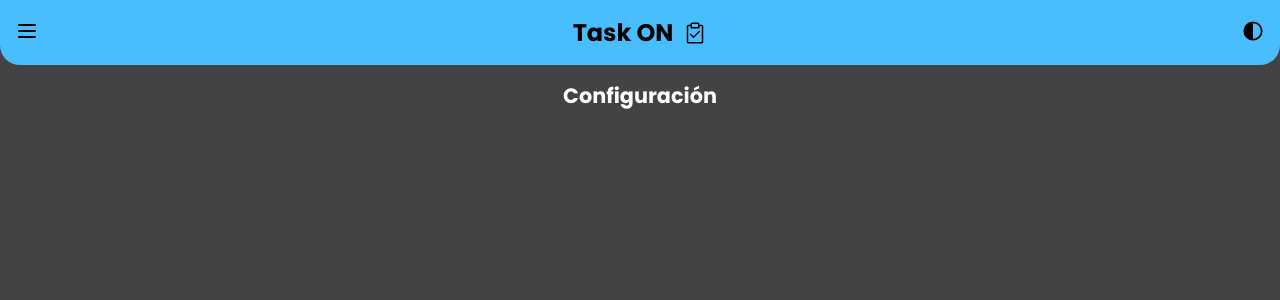
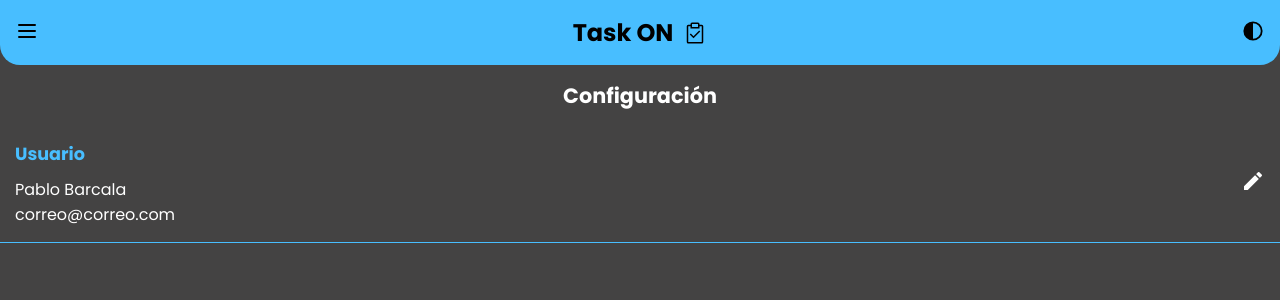
Before and after one commit to pablobarcala/todo-front, an Angular app: page /configuracion in a window 1280 px wide. Shown: the top 300 px of the page. Built offline with nearby package versions, Linux system fonts and the light colour scheme.

Commit message:
agregar componente de usuario a la configuracion

```diff
--- /dev/null
+++ b/src/app/interface/Usuario.ts
@@ -0,0 +1,6 @@
+export interface Usuario {
+    nombre: string,
+    apellido: string,
+    correo: string,
+    password: string
+}
--- a/src/app/modules/configuracion/components/config-header/config-header.component.css
+++ b/src/app/modules/configuracion/components/config-header/config-header.component.css
@@ -7,4 +7,5 @@
 
 .header > h4 {
     font-size: 1.3rem;
+    color: var(--PRIMARY-TEXT);
 }
--- /dev/null
+++ b/src/app/modules/configuracion/components/config-usuario/config-usuario.component.css
@@ -0,0 +1,23 @@
+.usuario {
+    padding: 15px;
+    border-bottom: 1px solid var(--PRIMARY);
+    display: flex;
+    align-items: center;
+    justify-content: space-between;
+}
+
+h4 {
+    font-size: 1.1rem;
+    color: var(--PRIMARY);
+    padding-bottom: 10px;
+}
+
+p {
+    color: var(--PRIMARY-TEXT);
+}
+
+button {
+    background-color: transparent;
+    border: none;
+    color: var(--PRIMARY-TEXT);
+}
--- /dev/null
+++ b/src/app/modules/configuracion/components/config-usuario/config-usuario.component.html
@@ -0,0 +1,12 @@
+<div class="usuario">
+    <div class="info">
+        <h4>Usuario</h4>
+        <p>{{usuario.nombre}} {{usuario.apellido}}</p>
+        <p>{{usuario.correo}}</p>
+    </div>
+    <div class="btn">
+        <button>
+            <mat-icon>edit</mat-icon>
+        </button>
+    </div>
+</div>
--- /dev/null
+++ b/src/app/modules/configuracion/components/config-usuario/config-usuario.component.ts
@@ -0,0 +1,19 @@
+import { Component } from '@angular/core';
+import { Usuario } from '../../../../interface/Usuario';
+import { MaterialModule } from '../../../material/material.module';
+
+@Component({
+  selector: 'app-config-usuario',
+  standalone: true,
+  imports: [MaterialModule],
+  templateUrl: './config-usuario.component.html',
+  styleUrl: './config-usuario.component.css'
+})
+export class ConfigUsuarioComponent {
+  usuario: Usuario = {
+    nombre: "Pablo",
+    apellido: "Barcala",
+    correo: "correo@correo.com",
+    password: ""
+  }
+}
--- a/src/app/modules/configuracion/components/configuracion/configuracion.component.html
+++ b/src/app/modules/configuracion/components/configuracion/configuracion.component.html
@@ -4,5 +4,6 @@
     </mat-drawer>
     <mat-drawer-content>
         <app-config-header></app-config-header>
+        <app-config-usuario></app-config-usuario>
     </mat-drawer-content>
 </mat-drawer-container>
--- a/src/app/modules/configuracion/components/configuracion/configuracion.component.ts
+++ b/src/app/modules/configuracion/components/configuracion/configuracion.component.ts
@@ -3,11 +3,12 @@ import { MaterialModule } from '../../../material/material.module';
 import { SidenavService } from '../../../../services/sidenav.service';
 import { SidenavComponent } from '../../../sidenav/components/sidenav/sidenav.component';
 import { ConfigHeaderComponent } from '../config-header/config-header.component';
+import { ConfigUsuarioComponent } from '../config-usuario/config-usuario.component';
 
 @Component({
   selector: 'app-configuracion',
   standalone: true,
-  imports: [MaterialModule, SidenavComponent, ConfigHeaderComponent],
+  imports: [MaterialModule, SidenavComponent, ConfigHeaderComponent, ConfigUsuarioComponent],
   templateUrl: './configuracion.component.html',
   styleUrl: './configuracion.component.css'
 })
```
Also changed, not shown: 1 other file (tests, documents, lock files or other folders).
